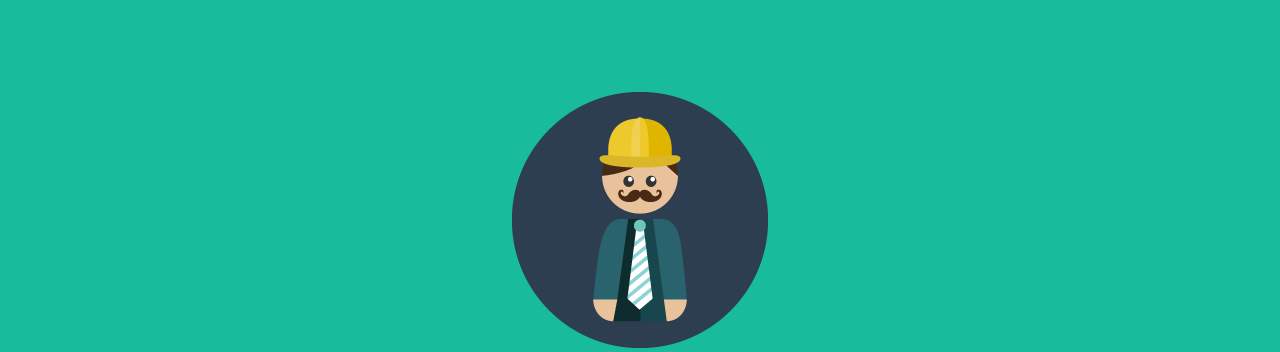
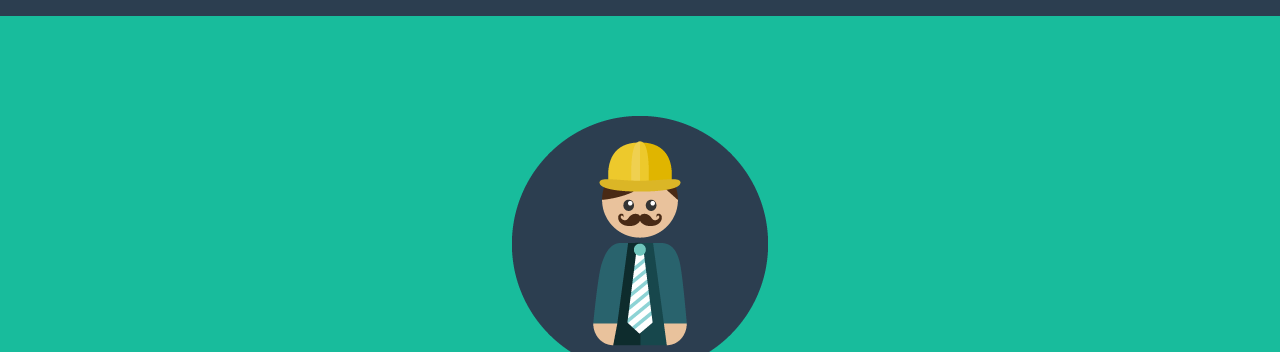
Before and after one commit to DrMadWill/PragmatechFoundationProject, a plain HTML site: page Works/My Portfolio Glimps/header.html in a window 1280 px wide. Shown: the part 112-464 px from the top of the page. Drawn offline with nearby package versions, Linux system fonts and the light colour scheme; files that its build step writes are made by us from their sources.

Commit message:
day-290721

```diff
--- a/Works/My Portfolio Glimps/header.html
+++ b/Works/My Portfolio Glimps/header.html
@@ -1,4 +1,4 @@
-<!DOCTYPE html>
+CSS/<!DOCTYPE html>
 <html lang="en">
 
 <head>
@@ -9,14 +9,14 @@
 
     <title>FreeLancer Web Templmet</title>
 
-    <link rel="stylesheet" href="Home-style.css">
-    <link rel="stylesheet" href="Nevbar-style.css">
-    <link rel="stylesheet" href="Header-style.css">
-    <link rel="stylesheet" href="Portfolio-style.css">
-    <link rel="stylesheet" href="About-style.css">
-    <link rel="stylesheet" href="Contact-style.css">
-    <link rel="stylesheet" href="Footer-style.css">
-    <link rel="stylesheet" href="Responsive-style.css">
+    <link rel="stylesheet" href="CSS/Home-style.css">
+    <link rel="stylesheet" href="CSS/Nevbar-style.css">
+    <link rel="stylesheet" href="CSS/Header-style.css">
+    <link rel="stylesheet" href="CSS/Portfolio-style.css">
+    <link rel="stylesheet" href="CSS/About-style.css">
+    <link rel="stylesheet" href="CSS/Contact-style.css">
+    <link rel="stylesheet" href="CSS/Footer-style.css">
+    <link rel="stylesheet" href="CSS/Responsive-style.css">
 
     <link href="https://fonts.googleapis.com/css2?family=Fira+Sans:wght@400;700&display=swap" rel="stylesheet">
 
```
Also changed, not shown: maxwil-tasiriq.html (+5 -1 lines), 1 other file.
